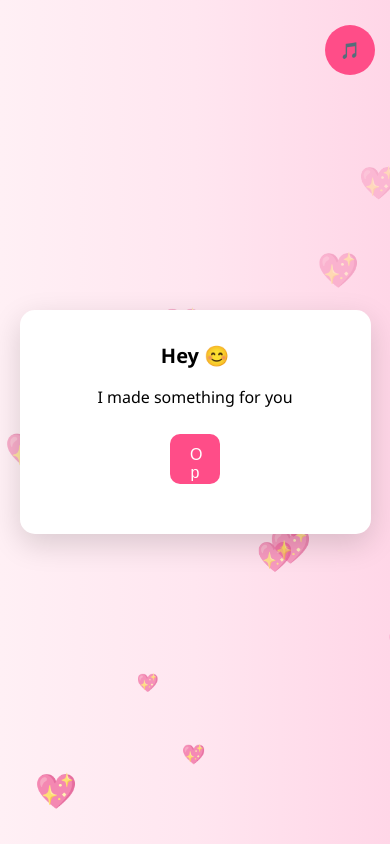
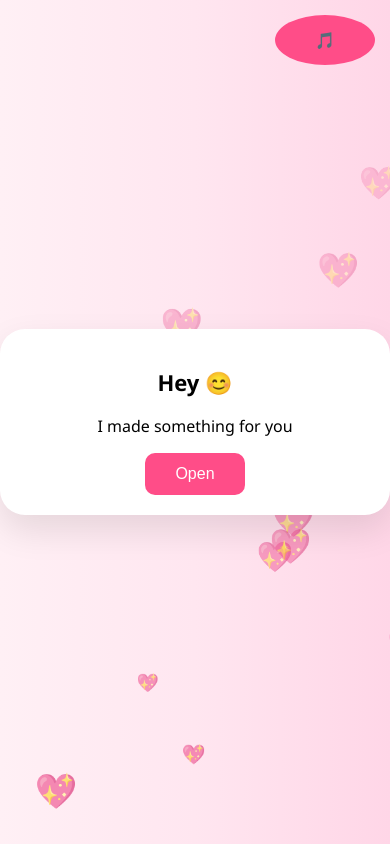
Before and after one commit to Diogenes77777/For-You, a plain HTML site: page index.html in a window 390 px wide. Drawn offline with Linux system fonts and the light colour scheme.

Commit message:
Update style.css

```diff
--- a/style.css
+++ b/style.css
@@ -6,7 +6,7 @@
   display: flex;
   justify-content: center;
   align-items: center;
-  min-height: 100vh;
+  min-height: 100dvh;
   padding: 20px;      /* Extra padding so card doesn't touch edges */
   box-sizing: border-box;
 
@@ -66,35 +66,37 @@
 /* 💌 Card */
 .card {
   background: white;
-  padding: 25px;
-  border-radius: 20px;
-  box-shadow: 0 10px 30px rgba(0,0,0,0.15);
-  max-width: 420px;
-  width: 100%;
+  padding: 30px 20px; /* More vertical padding */
+  border-radius: 25px;
+  box-shadow: 0 15px 35px rgba(0,0,0,0.1);
+  max-width: 350px;    /* Slightly narrower for mobile-first look */
+  width: 85%;         /* Uses most of the screen width on small phones */
   text-align: center;
-  animation: fadeIn 0.8s ease;
+  z-index: 10;
 }
 
 /* 📱 Mobile tweaks */
 @media (max-width: 500px) {
   .card {
-    border-radius: 15px;
-    max-width: 90%;       /* limits width on mobile */
-    margin: 20px auto;    /* centers it */
-    padding: 15px;        /* adds breathing room */
-    box-sizing: border-box;
-    overflow-wrap: break-word; /* prevents text overflow */
+    padding: 20px;
+    max-width: 100%;
+    width: 100%;
+    margin: auto;
+  }
+
+  .letter {
+    font-size: 14px; /* Slightly smaller text for better fit */
+    line-height: 1.5;
   }
 
   h2 {
-    font-size: 20px;
+    font-size: 22px;
   }
 
   button {
-    margin-top: 10px;
-    width: 50px;
-    height: 50px;
-    font-size: 14px;
+    width: auto;      /* Let the button expand to fit the text */
+    min-width: 100px; /* But keep a decent minimum size */
+    padding: 10px 20px;
   }
 }
 
@@ -122,11 +124,17 @@
 
 /* 🎵 Music button */
 #musicBtn {
-  position: fixed;
+ position: fixed;
   top: 15px;
   right: 15px;
+  width: 50px;
+  height: 50px;
   border-radius: 50%;
-  padding: 10px 12px;
+  display: flex;
+  justify-content: center;
+  align-items: center;
+  z-index: 1000;
+  padding: 0;
 }
 
 /* ✨ Fade-in */
```
